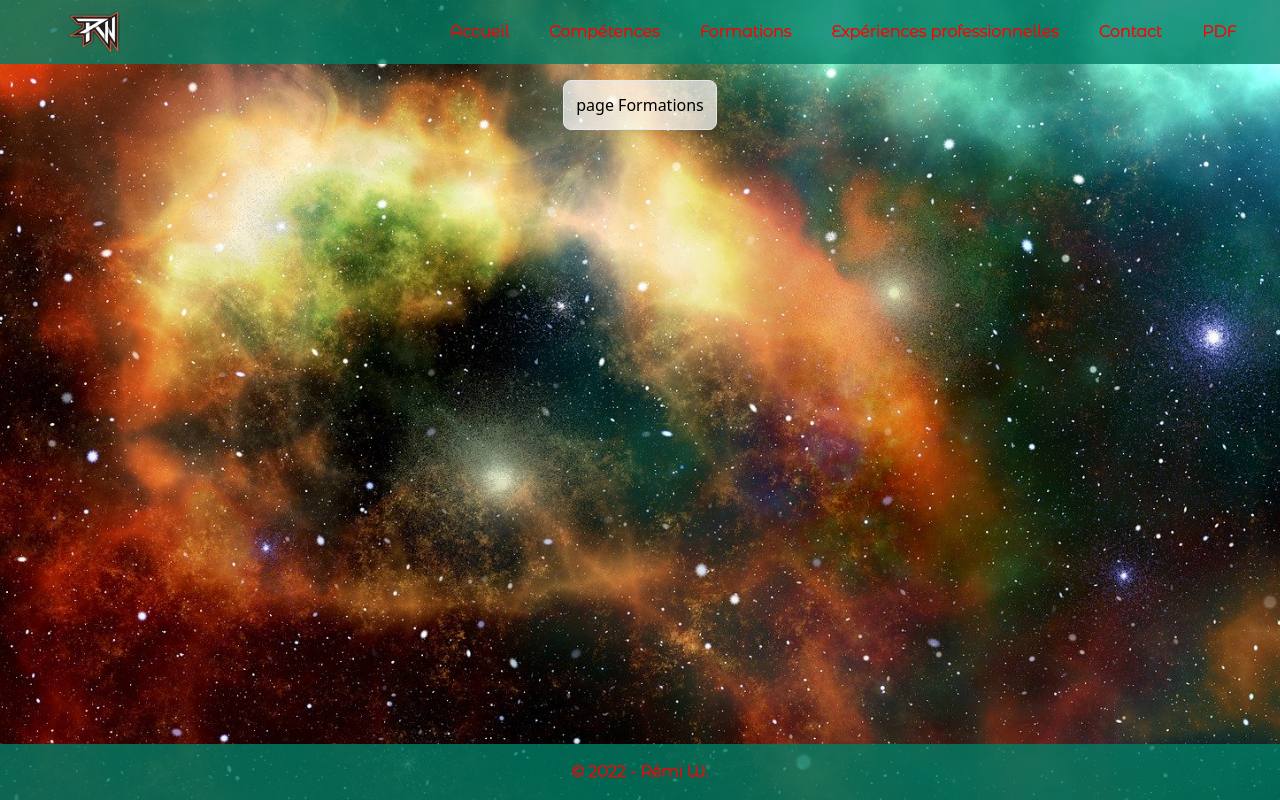
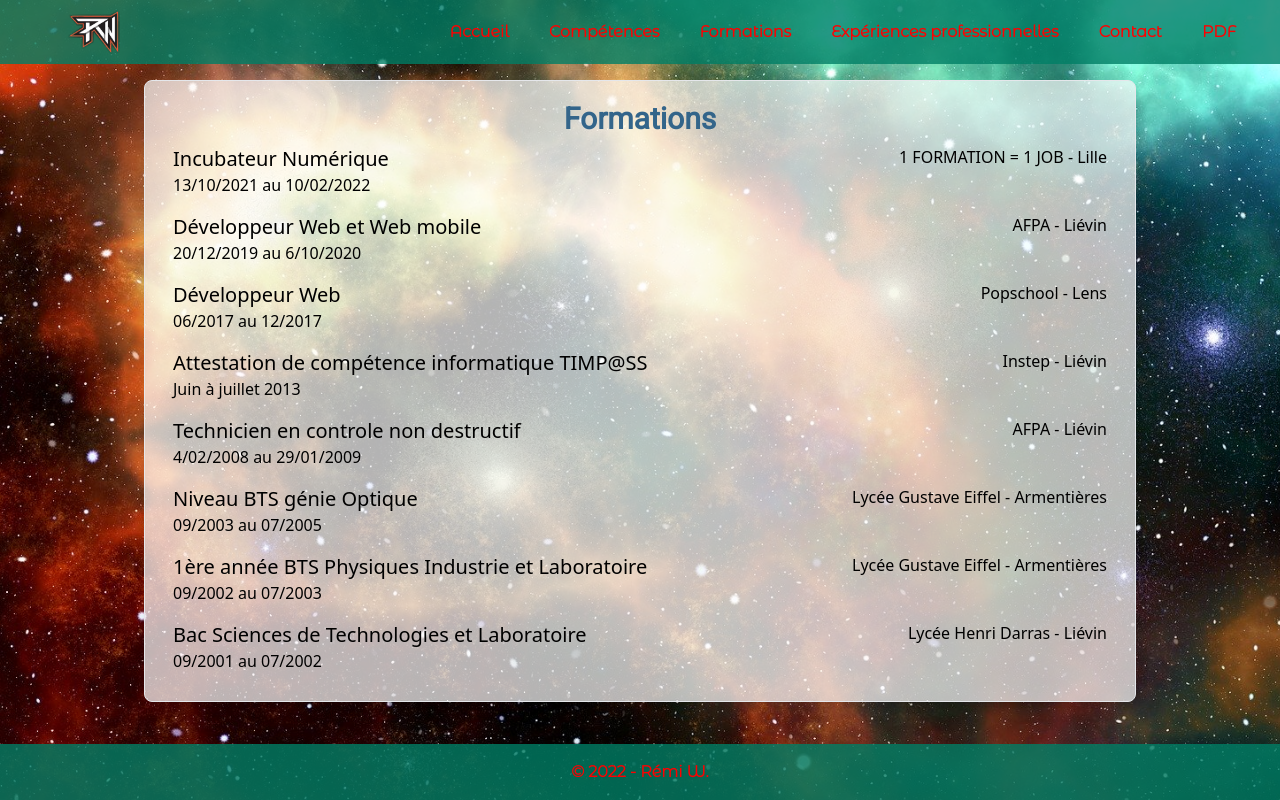
Before and after one commit to Willremi/cv-react, a React (Create React App) app: page /formations in a window 1280 px wide. Built offline with nearby package versions, Linux system fonts and the light colour scheme; a web font is replaced by a local one.

Commit message:
réception des données json

```diff
--- a/src/components/datas/formationsData.js
+++ b/src/components/datas/formationsData.js
@@ -1,4 +1,4 @@
-const Formations = [
+const FormationsInfo = [
     {
         id: 1,
         title: "Incubateur Numérique",
@@ -113,7 +113,7 @@ const Formations = [
     },
     {
         id: 8,
-        title: "Bac Sciences de Technologies et Laboratoire-",
+        title: "Bac Sciences de Technologies et Laboratoire",
         dates: "09/2001 au 07/2002",
         location: "Lycée Henri Darras - Liévin",
         // actions: [
@@ -125,4 +125,4 @@ const Formations = [
     },
 ]
 
-export default Formations;
+export default FormationsInfo;
--- a/src/pages/Formations.js
+++ b/src/pages/Formations.js
@@ -1,11 +1,25 @@
 import React from 'react';
+import FormationsInfo from '../components/datas/formationsData';
 
 const Formations = () => {
     return (
         <div className='flex items-center justify-center mt-20 mb-20'>
-            <div className='bg-div-white rounded-lg border shadow-lg mx-5 md:mx-36 p-3'>
-            page Formations
+            <div className='bg-div-white rounded-lg border shadow-lg mx-5 md:mx-36 p-5 w-full'>
+                <h1 className='text-center text-div-blue font-roboto font-semibold'>Formations</h1>
+                {FormationsInfo.map(item =>
+                    <div key={item.id} className="xl:flex xl:justify-between p-2">
+                        <div>
+                            <h3>{item.title}</h3>
+                            <p>{item.dates}</p>
+                        </div>
+                        <div>
+                            <p>{item.location}</p>
+                        </div>
+                    </div>
 
+                )}
+                <div className="flex">
+                </div>
             </div>
         </div>
     );
--- a/src/pages/Knowledges.js
+++ b/src/pages/Knowledges.js
@@ -65,7 +65,7 @@ const Knowledges = () => {
                     </div>
                 </div>
                 {/* Projets */}
-                <div className="border bg-div-white rounded-lg mx-5 md:mx-36 xl:mx-36 mt-4 p-4">
+                <div className="border bg-div-white rounded-lg mx-5 md:mx-36 mt-4 p-4">
                     <h2 className="text-center mb-2 text-div-blue font-roboto font-semibold">Projets</h2>
                     <div className="flex flex-wrap justify-around">
                         {Projets.map(item =>
@@ -101,9 +101,7 @@ const Knowledges = () => {
                                                         </p>
                                                         <div className="flex justify-center">
                                                             {modalData.technos.map(elt =>
-                                                                // <div className="border-1 bg-violet-500 mx-2 p-2 rounded text-white" key={elt.id}>
-                                                                //     {elt.title}
-                                                                // </div>
+
                                                                 <div key={elt.id}
                                                                 className="mx-2 px-2"
                                                                 >
```
